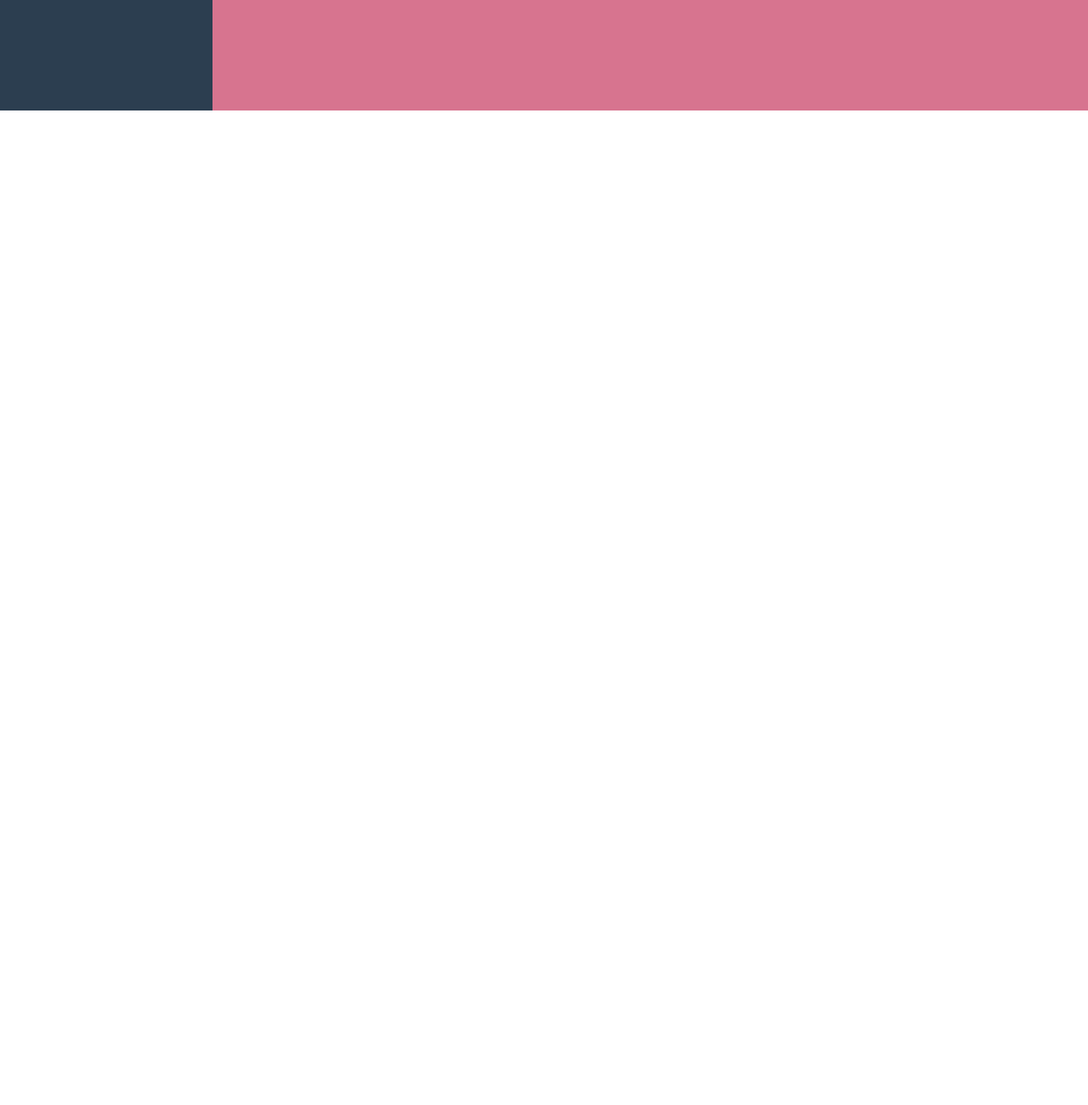
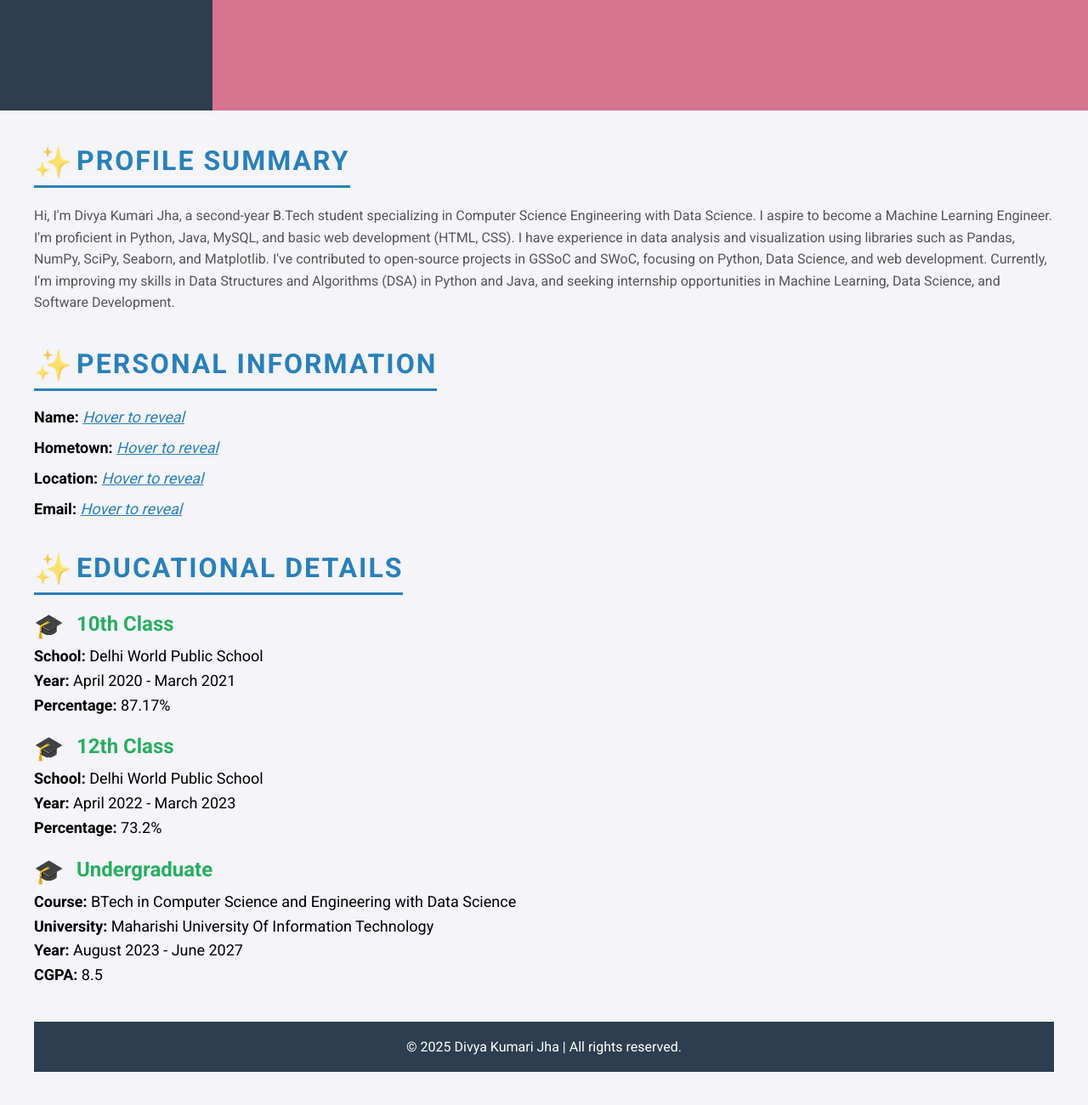
Before and after one commit to Divya051013/Portfolio-Website, a plain HTML site: page index.html in a window 1280 px wide. Shown: the part 670-1970 px from the top of the page at 85% size. Before the commit the page ends 800 px from the top, so only its background shows below. Drawn offline with Linux system fonts and the light colour scheme.

Commit message:
Update index.html

```diff
--- a/index.html
+++ b/index.html
@@ -45,3 +45,111 @@
     </body>
 
     </html>
+    <!DOCTYPE html>
+<html lang="en">
+
+<head>
+    <meta charset="UTF-8">
+    <meta name="viewport" content="width=device-width, initial-scale=1.0">
+    <title>About Me - Divya Kumari Jha</title>
+    <link href="https://fonts.googleapis.com/css2?family=Roboto:wght@400;700&display=swap" rel="stylesheet">
+    <link rel="stylesheet" href="about.css">
+</head>
+
+<body>
+
+    <div class="main-container">
+        <!-- Sidebar Navigation -->
+        <nav class="sidebar">
+            <ul>
+                <li><a href="#profile-summary">Profile Summary</a></li>
+                <li><a href="#personal-info">Personal Information</a></li>
+                <li><a href="#education">Educational Details</a></li>
+            </ul>
+        </nav>
+
+        <!-- Main Content Area -->
+        <div class="content-area">
+            <!-- Profile Summary Section -->
+            <section class="about-section" id="profile-summary">
+                <div class="content">
+                    <h1 class="title">Profile Summary</h1>
+                    <p class="subtitle">
+                        Hi, I'm Divya Kumari Jha, a second-year B.Tech student specializing in Computer Science Engineering with Data Science. I aspire to become a Machine Learning Engineer.
+                        I'm proficient in Python, Java, MySQL, and basic web development (HTML, CSS).
+                        I have experience in data analysis and visualization using libraries such as Pandas, NumPy, SciPy, Seaborn, and Matplotlib.
+                        I've contributed to open-source projects in GSSoC and SWoC, focusing on Python, Data Science, and web development.
+                        Currently, I'm improving my skills in Data Structures and Algorithms (DSA) in Python and Java, and seeking internship opportunities in Machine Learning, Data Science, and Software Development.
+                    </p>
+                </div>
+            </section>
+
+            <!-- Personal Information Section -->
+            <section class="about-section" id="personal-info">
+                <div class="content">
+                    <h2 class="title">Personal Information</h2>
+                    <ul class="info-list">
+                        <li class="info-item">
+                            <strong>Name:</strong>
+                            <span class="hint">Hover to reveal</span>
+                            <span class="info">Divya Kumari Jha</span>
+                        </li>
+                        <li class="info-item">
+                            <strong>Hometown:</strong>
+                            <span class="hint">Hover to reveal</span>
+                            <span class="info">Darbhanga, Bihar</span>
+                        </li>
+                        <li class="info-item">
+                            <strong>Location:</strong>
+                            <span class="hint">Hover to reveal</span>
+                            <span class="info">Greater Noida, Uttar Pradesh</span>
+                        </li>
+                        <li class="info-item">
+                            <strong>Email:</strong>
+                            <span class="hint">Hover to reveal</span>
+                            <span class="info">divyakumari@example.com</span>
+                        </li>
+                    </ul>
+                </div>
+            </section>
+
+            <!-- Educational Details Section -->
+            <section class="about-section" id="education">
+                <div class="content">
+                    <h2 class="title">Educational Details</h2>
+
+                    <div class="education-detail">
+                        <h3>10th Class</h3>
+                        <p><strong>School:</strong> Delhi World Public School</p>
+                        <p><strong>Year: </strong> April 2020 - March 2021</p>
+                        <p><strong>Percentage:</strong> 87.17%</p>
+                    </div>
+
+                    <div class="education-detail">
+                        <h3>12th Class</h3>
+                        <p><strong>School:</strong> Delhi World Public School</p>
+                        <p><strong>Year: </strong> April 2022 - March 2023</p>
+                        <p><strong>Percentage:</strong> 73.2%</p>
+                    </div>
+
+                    <div class="education-detail">
+                        <h3>Undergraduate</h3>
+                        <p><strong>Course:</strong> BTech in Computer Science and Engineering with Data Science</p>
+                        <p><strong>University:</strong> Maharishi University Of Information Technology</p>
+                        <p><strong>Year: </strong> August 2023 - June 2027</p>
+                        <p><strong>CGPA:</strong> 8.5</p>
+                    </div>
+                </div>
+            </section>
+
+            <!-- Footer Section -->
+            <footer>
+                <p>&copy; 2025 Divya Kumari Jha | All rights reserved.</p>
+            </footer>
+        </div>
+    </div>
+
+    <script src="script.js"></script>
+</body>
+
+</html>
```
